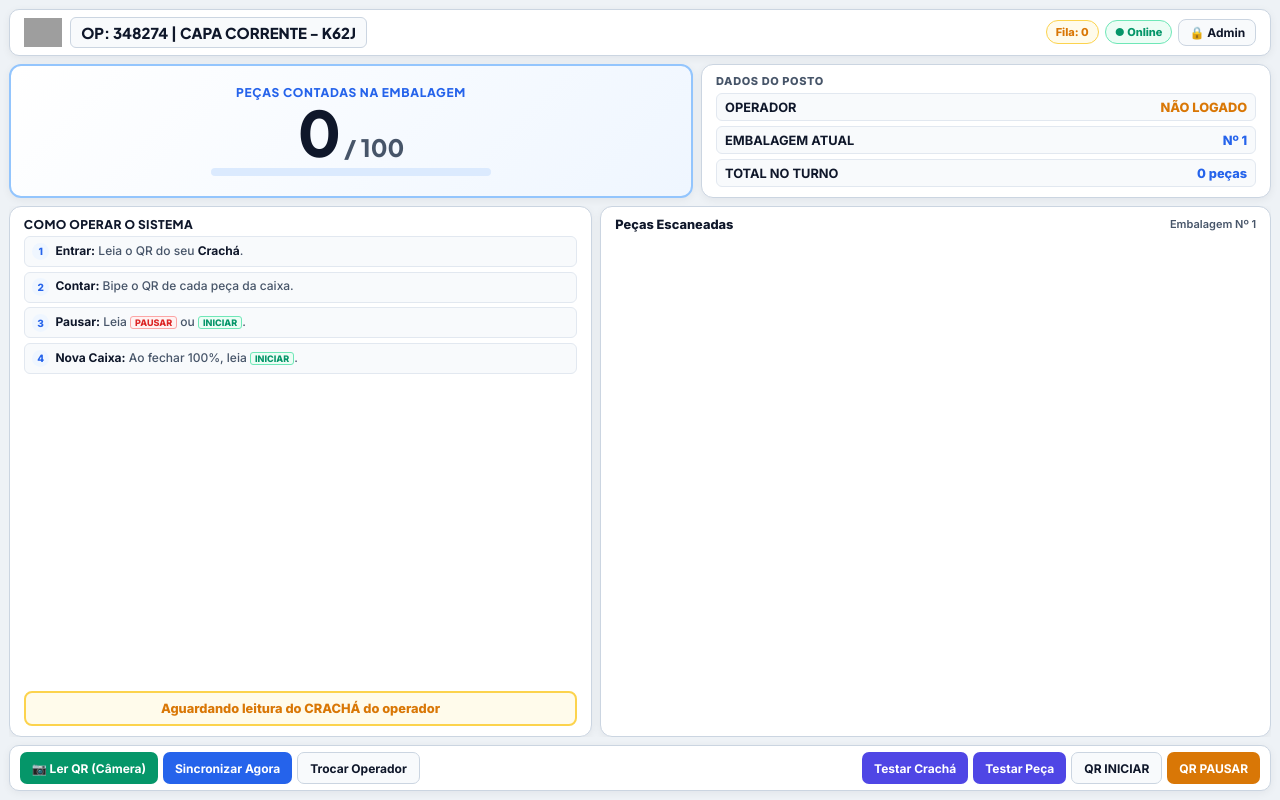
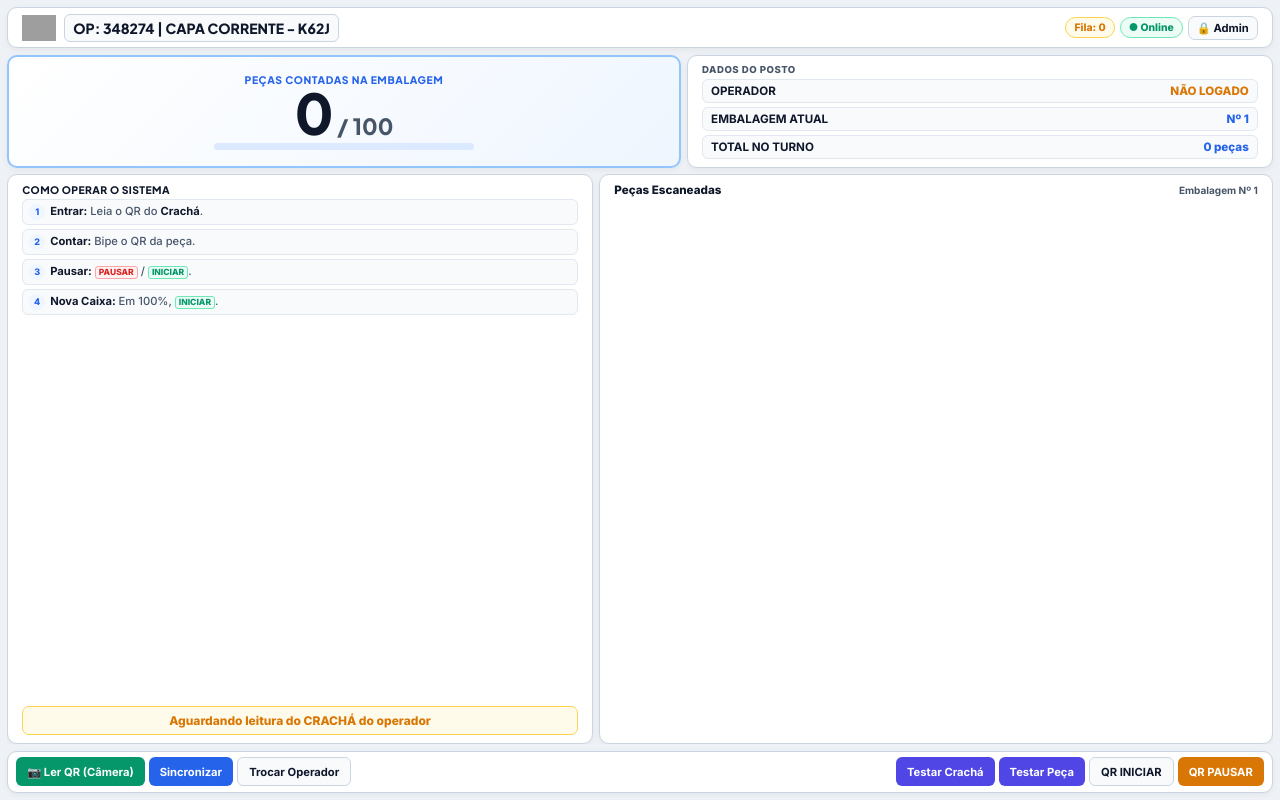
Before and after one commit to micaelcrds/contagem-certa, a plain HTML site: page index.html in a window 1280 px wide. Drawn offline with Linux system fonts and the light colour scheme; grey boxes are pictures that could not be loaded.

Commit message:
Update index.html

```diff
--- a/index.html
+++ b/index.html
@@ -27,7 +27,7 @@
       --amber-border: #fcd34d;
       --blue: #2563eb;
       --blue-bg: #eff6ff;
-      --shadow: 0 2px 8px rgba(15, 23, 42, 0.06);
+      --shadow: 0 2px 6px rgba(15, 23, 42, 0.05);
     }
 
     * {
@@ -35,7 +35,6 @@
       font-family: 'Inter', -apple-system, BlinkMacSystemFont, 'Segoe UI', Roboto, sans-serif;
     }
 
-    /* Encaixe absoluto na tela do aparelho sem rolagem externa */
     html, body {
       margin: 0;
       padding: 0;
@@ -49,8 +48,8 @@
     body {
       display: flex;
       flex-direction: column;
-      padding: clamp(4px, 1.1vh, 12px);
-      gap: clamp(4px, 1vh, 10px);
+      padding: clamp(4px, 0.9vh, 12px);
+      gap: clamp(4px, 0.8vh, 10px);
     }
 
     /* 1. Cabeçalho Superior */
@@ -59,11 +58,11 @@
       justify-content: space-between;
       align-items: center;
       background: var(--card);
-      padding: clamp(4px, 0.9vh, 8px) clamp(8px, 1.4vw, 14px);
+      padding: clamp(3px, 0.7vh, 8px) clamp(8px, 1.2vw, 14px);
       border-radius: 10px;
       border: 1px solid var(--border);
       box-shadow: var(--shadow);
-      gap: 8px;
+      gap: 6px;
       flex-shrink: 0;
     }
 
@@ -76,7 +75,7 @@
     }
 
     .brand-logo {
-      height: clamp(20px, 3.6vh, 36px);
+      height: clamp(18px, 3.2vh, 34px);
       width: auto;
       object-fit: contain;
       display: block;
@@ -85,11 +84,11 @@
 
     .op-info {
       font-family: 'Plus Jakarta Sans', sans-serif;
-      font-size: clamp(11px, 1.6vw, 15px);
+      font-size: clamp(10px, 1.5vw, 14px);
       font-weight: 800;
       background: var(--card-subtle);
       color: var(--text);
-      padding: clamp(3px, 0.6vh, 6px) 10px;
+      padding: clamp(2px, 0.5vh, 5px) 8px;
       border-radius: 6px;
       border: 1px solid var(--border);
       white-space: nowrap;
@@ -100,14 +99,14 @@
     .header-actions {
       display: flex;
       align-items: center;
-      gap: 6px;
+      gap: 5px;
       flex-shrink: 0;
     }
 
     .badge {
-      padding: clamp(3px, 0.5vh, 5px) 9px;
+      padding: clamp(2px, 0.4vh, 4px) 8px;
       border-radius: 20px;
-      font-size: clamp(10px, 1.4vh, 11px);
+      font-size: clamp(9px, 1.3vh, 11px);
       font-weight: 800;
       white-space: nowrap;
     }
@@ -119,9 +118,9 @@
       background: var(--card-subtle);
       color: var(--text);
       border: 1px solid var(--border);
-      padding: clamp(4px, 0.6vh, 6px) 10px;
-      border-radius: 8px;
-      font-size: clamp(11px, 1.5vh, 12px);
+      padding: clamp(3px, 0.5vh, 5px) 8px;
+      border-radius: 7px;
+      font-size: clamp(10px, 1.4vh, 12px);
       font-weight: 700;
       cursor: pointer;
     }
@@ -129,19 +128,16 @@
     /* 2. Painel Central (Contagem + Dados do Posto) */
     .main-grid {
       display: grid;
-      grid-template-columns: 1.2fr 1fr;
-      gap: clamp(4px, 1vh, 10px);
+      grid-template-columns: 1.15fr 1fr;
+      gap: clamp(4px, 0.8vh, 10px);
       flex-shrink: 0;
-    }
-    @media (max-width: 520px) {
-      .main-grid { grid-template-columns: 1fr; }
     }
 
     .panel {
       background: var(--card);
       border: 1px solid var(--border);
-      border-radius: 12px;
-      padding: clamp(6px, 1.2vh, 14px) clamp(8px, 1.4vw, 14px);
+      border-radius: 10px;
+      padding: clamp(5px, 1vh, 14px) clamp(8px, 1.2vw, 14px);
       box-shadow: var(--shadow);
       display: flex;
       flex-direction: column;
@@ -158,9 +154,9 @@
 
     .contagem-label {
       font-family: 'Plus Jakarta Sans', sans-serif;
-      font-size: clamp(10px, 1.5vh, 13px);
+      font-size: clamp(9px, 1.3vh, 13px);
       text-transform: uppercase;
-      letter-spacing: 0.7px;
+      letter-spacing: 0.6px;
       color: var(--blue);
       font-weight: 800;
     }
@@ -170,29 +166,29 @@
       align-items: baseline;
       justify-content: center;
       gap: 4px;
-      margin: clamp(1px, 0.4vh, 4px) 0;
+      margin: 1px 0;
     }
 
     .contagem-numero {
       font-family: 'Plus Jakarta Sans', sans-serif;
-      font-size: clamp(30px, 7.8vh, 78px);
+      font-size: clamp(26px, 7vh, 76px);
       font-weight: 900;
-      line-height: 0.92;
+      line-height: 0.9;
       color: var(--text);
-      letter-spacing: -1.5px;
+      letter-spacing: -1px;
     }
 
     .contagem-meta {
       font-family: 'Plus Jakarta Sans', sans-serif;
-      font-size: clamp(15px, 3vh, 28px);
+      font-size: clamp(14px, 2.8vh, 26px);
       font-weight: 800;
       color: var(--muted);
     }
 
     .progress-track {
       width: 100%;
-      max-width: 280px;
-      height: clamp(6px, 1.1vh, 10px);
+      max-width: 260px;
+      height: clamp(5px, 0.9vh, 9px);
       background: #dbeafe;
       border-radius: 99px;
       margin: 2px auto 0;
@@ -212,13 +208,13 @@
       display: flex;
       flex-direction: column;
       justify-content: center;
-      gap: clamp(3px, 0.6vh, 6px);
+      gap: clamp(2px, 0.5vh, 5px);
     }
     .info-box h3 {
       margin: 0;
-      font-size: clamp(10px, 1.4vh, 11px);
+      font-size: clamp(9px, 1.2vh, 11px);
       text-transform: uppercase;
-      letter-spacing: 0.6px;
+      letter-spacing: 0.5px;
       color: var(--muted);
       font-weight: 800;
     }
@@ -228,9 +224,9 @@
       align-items: center;
       background: var(--card-subtle);
       border: 1px solid #e2e8f0;
-      padding: clamp(3px, 0.7vh, 6px) 8px;
+      padding: clamp(2px, 0.5vh, 5px) 8px;
       border-radius: 6px;
-      font-size: clamp(11px, 1.6vh, 13px);
+      font-size: clamp(10px, 1.45vh, 13px);
       font-weight: 700;
       gap: 6px;
     }
@@ -244,31 +240,33 @@
     }
     .op-deslogado { color: var(--amber) !important; }
 
-    /* 3. Área Inferior (absorve exatamente o espaço restante da tela) */
+    /* Em telas bem baixas (celular deitado), esconde o subtítulo "Dados do Posto" para ganhar altura */
+    @media (max-height: 440px) {
+      .info-box h3 { display: none; }
+    }
+
+    /* 3. Área Inferior (absorve o espaço restante entre o topo e os botões) */
     .bottom-grid {
       display: grid;
       grid-template-columns: 1fr 1.15fr;
-      gap: clamp(4px, 1vh, 10px);
-      flex: 1;
+      gap: clamp(4px, 0.8vh, 10px);
+      flex: 1 1 auto;
       min-height: 0;
       overflow: hidden;
-    }
-    @media (max-width: 520px) {
-      .bottom-grid { grid-template-columns: 1fr; grid-template-rows: auto 1fr; }
     }
 
     .instrucoes-panel {
       justify-content: space-between;
-      gap: clamp(4px, 0.8vh, 8px);
+      gap: clamp(3px, 0.6vh, 8px);
       overflow: hidden;
     }
 
     .instrucoes-titulo {
       font-family: 'Plus Jakarta Sans', sans-serif;
-      font-size: clamp(10px, 1.5vh, 12px);
+      font-size: clamp(9px, 1.3vh, 12px);
       font-weight: 800;
       color: var(--text);
-      margin: 0 0 clamp(3px, 0.6vh, 6px) 0;
+      margin: 0 0 3px 0;
       text-transform: uppercase;
       letter-spacing: 0.4px;
     }
@@ -276,39 +274,40 @@
     .steps-list {
       display: flex;
       flex-direction: column;
-      gap: clamp(3px, 0.6vh, 6px);
+      gap: clamp(2px, 0.5vh, 6px);
     }
 
-    /* Em telas baixas (celular deitado), coloca as instruções em grade 2x2 */
-    @media (max-height: 520px) and (min-width: 521px) {
+    /* Grade 2x2 nas telas deitadas para caber sem apertar o status */
+    @media (max-height: 550px) and (min-width: 480px) {
       .steps-list {
         display: grid;
         grid-template-columns: 1fr 1fr;
-        gap: 4px;
+        gap: 3px;
       }
+      .instrucoes-titulo { display: none; }
     }
 
     .step-item {
       display: flex;
-      align-items: flex-start;
-      gap: 6px;
+      align-items: center;
+      gap: 5px;
       background: var(--card-subtle);
       border: 1px solid #e2e8f0;
-      padding: clamp(3px, 0.7vh, 6px) 7px;
+      padding: clamp(2px, 0.5vh, 6px) 6px;
       border-radius: 6px;
-      font-size: clamp(10px, 1.5vh, 12px);
+      font-size: clamp(9.5px, 1.4vh, 12px);
       color: var(--muted);
-      line-height: 1.25;
+      line-height: 1.2;
     }
 
     .step-num {
-      width: clamp(15px, 2.2vh, 19px);
-      height: clamp(15px, 2.2vh, 19px);
+      width: clamp(14px, 2vh, 18px);
+      height: clamp(14px, 2vh, 18px);
       border-radius: 50%;
       background: var(--blue-bg);
       color: var(--blue);
       font-weight: 800;
-      font-size: 10px;
+      font-size: 9px;
       display: flex;
       align-items: center;
       justify-content: center;
@@ -318,22 +317,22 @@
     .step-item strong { color: var(--text); }
 
     .tag-cmd {
-      padding: 0 4px;
+      padding: 0 3px;
       border-radius: 3px;
       font-weight: 800;
-      font-size: 9px;
+      font-size: 8.5px;
       display: inline-block;
     }
     .cmd-start { background: var(--green-bg); color: var(--green); border: 1px solid var(--green-border); }
     .cmd-stop { background: var(--red-bg); color: var(--red); border: 1px solid var(--red-border); }
 
     .scanner-status {
-      padding: clamp(5px, 1vh, 10px) 8px;
-      border-radius: 8px;
+      padding: clamp(4px, 0.8vh, 10px) 8px;
+      border-radius: 7px;
       font-weight: 800;
-      font-size: clamp(11px, 1.6vh, 13px);
+      font-size: clamp(10px, 1.5vh, 13px);
       text-align: center;
-      border: 2px solid var(--green-border);
+      border: 1.5px solid var(--green-border);
       background: var(--green-bg);
       color: var(--green);
       flex-shrink: 0;
@@ -361,17 +360,17 @@
       display: flex;
       justify-content: space-between;
       align-items: center;
-      margin-bottom: 4px;
+      margin-bottom: 3px;
       flex-shrink: 0;
     }
-    .lista-header h3 { margin: 0; font-size: clamp(11px, 1.6vh, 13px); color: var(--text); font-weight: 800; }
+    .lista-header h3 { margin: 0; font-size: clamp(10px, 1.45vh, 13px); color: var(--text); font-weight: 800; }
     .lista-scroll {
-      flex: 1;
+      flex: 1 1 auto;
       min-height: 0;
       overflow-y: auto;
       display: flex;
       flex-direction: column;
-      gap: 4px;
+      gap: 3px;
       padding-right: 2px;
     }
     .item-bip {
@@ -380,40 +379,40 @@
       align-items: center;
       background: var(--card-subtle);
       border: 1px solid #e2e8f0;
-      padding: clamp(4px, 0.7vh, 6px) 8px;
+      padding: clamp(3px, 0.5vh, 6px) 8px;
       border-radius: 6px;
       font-size: 11px;
       flex-shrink: 0;
     }
-    .item-bip strong { color: var(--text); font-size: clamp(11px, 1.6vh, 13px); }
-    .item-meta { color: var(--muted); font-size: 10px; }
+    .item-bip strong { color: var(--text); font-size: clamp(10px, 1.45vh, 12.5px); }
+    .item-meta { color: var(--muted); font-size: 9.5px; }
 
-    /* 4. Barra de Ações Fixa no Rodapé */
+    /* 4. Barra de Ações Sempre Visível no Rodapé */
     .footer-bar {
       display: flex;
-      gap: 6px;
+      gap: 5px;
       justify-content: space-between;
       align-items: center;
       flex-shrink: 0;
       background: var(--card);
       border: 1px solid var(--border);
-      padding: clamp(4px, 0.8vh, 8px) 10px;
+      padding: clamp(4px, 0.7vh, 8px) 8px;
       border-radius: 10px;
       box-shadow: var(--shadow);
       overflow-x: auto;
     }
     .btn-group {
       display: flex;
-      gap: 5px;
+      gap: 4px;
       flex-shrink: 0;
     }
     button.act {
       background: var(--blue);
       color: #ffffff;
       border: none;
-      padding: clamp(5px, 0.9vh, 8px) clamp(8px, 1.1vw, 12px);
-      border-radius: 7px;
-      font-size: clamp(10px, 1.5vh, 12px);
+      padding: clamp(4px, 0.8vh, 8px) clamp(7px, 1vw, 11px);
+      border-radius: 6px;
+      font-size: clamp(9.5px, 1.4vh, 12px);
       font-weight: 700;
       cursor: pointer;
       white-space: nowrap;
@@ -440,7 +439,7 @@
       background: var(--card);
       border: 1px solid var(--border);
       border-radius: 14px;
-      padding: 16px;
+      padding: 14px;
       width: 100%;
       max-width: 500px;
       max-height: 92dvh;
@@ -478,7 +477,7 @@
       position: relative;
       width: 100%;
       aspect-ratio: 4 / 3;
-      max-height: 50dvh;
+      max-height: 48dvh;
       background: #0f172a;
       border-radius: 10px;
       overflow: hidden;
@@ -561,19 +560,19 @@
         <div class="steps-list">
           <div class="step-item">
             <div class="step-num">1</div>
-            <div><strong>Entrar:</strong> Leia o QR do seu <strong>Crachá</strong>.</div>
+            <div><strong>Entrar:</strong> Leia o QR do <strong>Crachá</strong>.</div>
           </div>
           <div class="step-item">
             <div class="step-num">2</div>
-            <div><strong>Contar:</strong> Bipe o QR de cada peça da caixa.</div>
+            <div><strong>Contar:</strong> Bipe o QR da peça.</div>
           </div>
           <div class="step-item">
             <div class="step-num">3</div>
-            <div><strong>Pausar:</strong> Leia <span class="tag-cmd cmd-stop">PAUSAR</span> ou <span class="tag-cmd cmd-start">INICIAR</span>.</div>
+            <div><strong>Pausar:</strong> <span class="tag-cmd cmd-stop">PAUSAR</span> / <span class="tag-cmd cmd-start">INICIAR</span>.</div>
           </div>
           <div class="step-item">
             <div class="step-num">4</div>
-            <div><strong>Nova Caixa:</strong> Ao fechar 100%, leia <span class="tag-cmd cmd-start">INICIAR</span>.</div>
+            <div><strong>Nova Caixa:</strong> Em 100%, <span class="tag-cmd cmd-start">INICIAR</span>.</div>
           </div>
         </div>
       </div>
@@ -584,7 +583,7 @@
     <div class="panel lista-panel">
       <div class="lista-header">
         <h3>Peças Escaneadas</h3>
-        <span style="font-size: 11px; color: var(--muted); font-weight: 600;" id="subtituloLista">Embalagem Nº 1</span>
+        <span style="font-size: 10px; color: var(--muted); font-weight: 700;" id="subtituloLista">Embalagem Nº 1</span>
       </div>
       <div class="lista-scroll" id="listaProdutos"></div>
     </div>
@@ -594,7 +593,7 @@
   <div class="footer-bar">
     <div class="btn-group">
       <button class="act cam" onclick="abrirCameraQR()">📷 Ler QR (Câmera)</button>
-      <button class="act" id="btnSync" onclick="sincronizarLote()">Sincronizar Agora</button>
+      <button class="act" id="btnSync" onclick="sincronizarLote()">Sincronizar</button>
       <button class="act sec" onclick="encerrarSessaoOperador()">Trocar Operador</button>
     </div>
 
@@ -1200,7 +1199,7 @@
         console.warn("Aguardando conexão estável:", err);
       } finally {
         sincronizando = false;
-        btn.textContent = "Sincronizar Agora";
+        btn.textContent = "Sincronizar";
       }
     }
 
```
